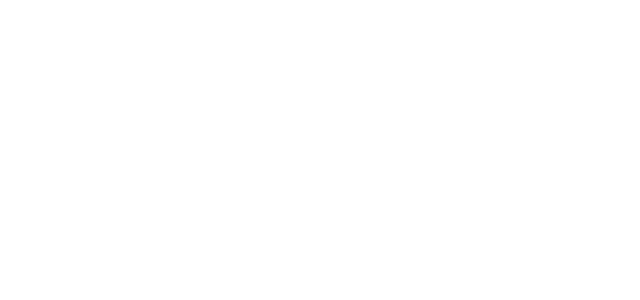
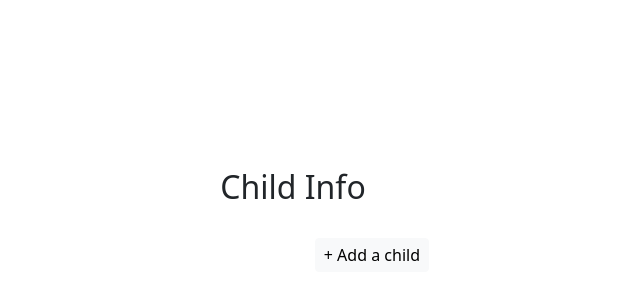
Before and after one commit to bisoukeiko/holbertonschool-portfolio, a React (Vite) app in the folder client/: page / in a window 1280 px wide. Shown: the part 792-1092 px from the top of the page, without its empty margins (347-987 px from the left). Before the commit the page ends 960 px from the top, so only its background shows below. Built offline with nearby package versions, Linux system fonts and the light colour scheme.

Commit message:
fix code: add Child component

```diff
--- a/client/src/Components/Home.jsx
+++ b/client/src/Components/Home.jsx
@@ -1,6 +1,7 @@
 import { Link } from 'react-router-dom';
 import { useUser } from './UserContext';
 import User from "./User";
+import Child from "./Child";
 import Todo from "./Todo";
 
 function Home() {
@@ -16,6 +17,7 @@ function Home() {
       )}
 
       <User />
+      <Child />
       {/* <Todo /> */}
     </div>
   )
```
